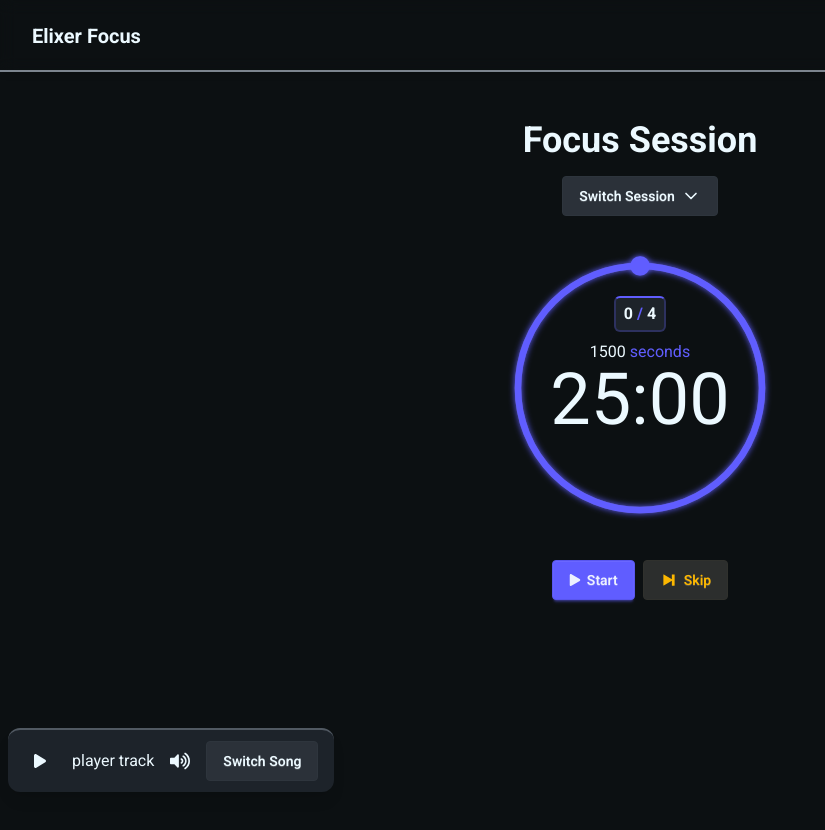
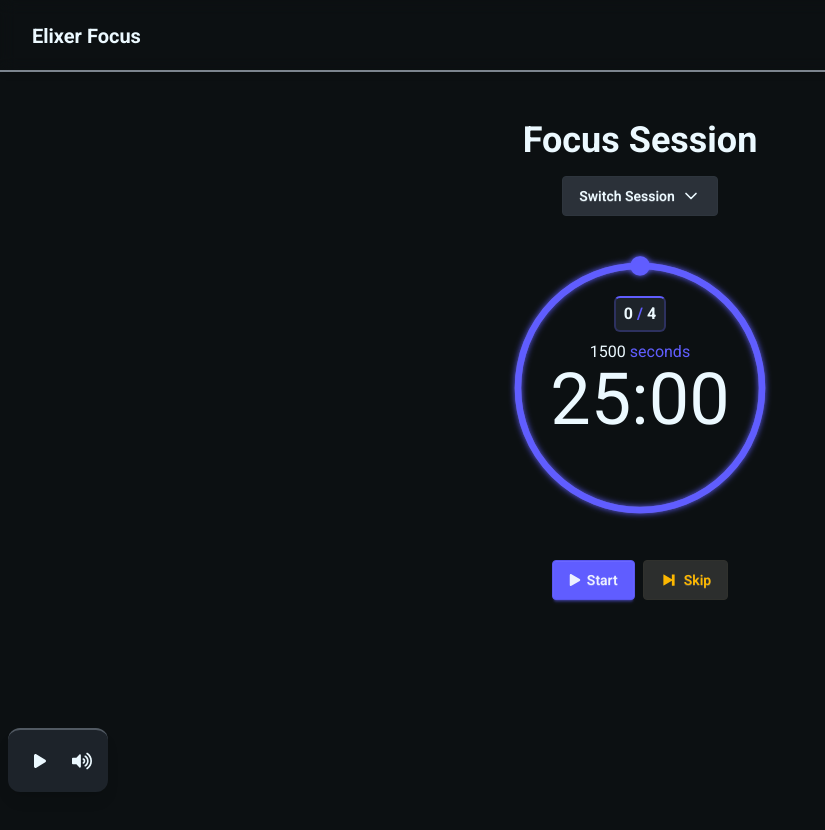
Before and after one commit to elixer-prince/elixer-focus, a React (Vite) app in the folder react-frontend/: page / in a window 1280 px wide. Shown: the top 830 px of the page, without its empty margins (0-825 px from the left). Built offline with nearby package versions, Linux system fonts and the light colour scheme.

Commit message:
feat(app): remove incomplete music switcher

```diff
--- a/react-frontend/src/features/MusicPlayer/Index.tsx
+++ b/react-frontend/src/features/MusicPlayer/Index.tsx
@@ -1,10 +1,6 @@
-import MusicSwitcher from "@features/MusicPlayer/MusicSwitcher";
 import PauseButton from "@features/MusicPlayer/PauseButton";
 import PlayButton from "@features/MusicPlayer/PlayButton";
-import {
-    MusicPlayerProvider,
-    useMusicPlayerContext,
-} from "@features/MusicPlayer/stores/MusicPlayerContext";
+import { MusicPlayerProvider, useMusicPlayerContext } from "@features/MusicPlayer/stores/MusicPlayerContext";
 import VolumeControls from "@features/MusicPlayer/VolumeControls";
 
 const MusicPlayerContent = () => {
@@ -20,11 +16,9 @@ const MusicPlayerContent = () => {
 
             {playbackPaused ? <PlayButton /> : <PauseButton />}
 
-            <div>player track</div>
-
             <VolumeControls />
 
-            <MusicSwitcher />
+            {/*<MusicSwitcher />*/}
         </article>
     );
 };
```
